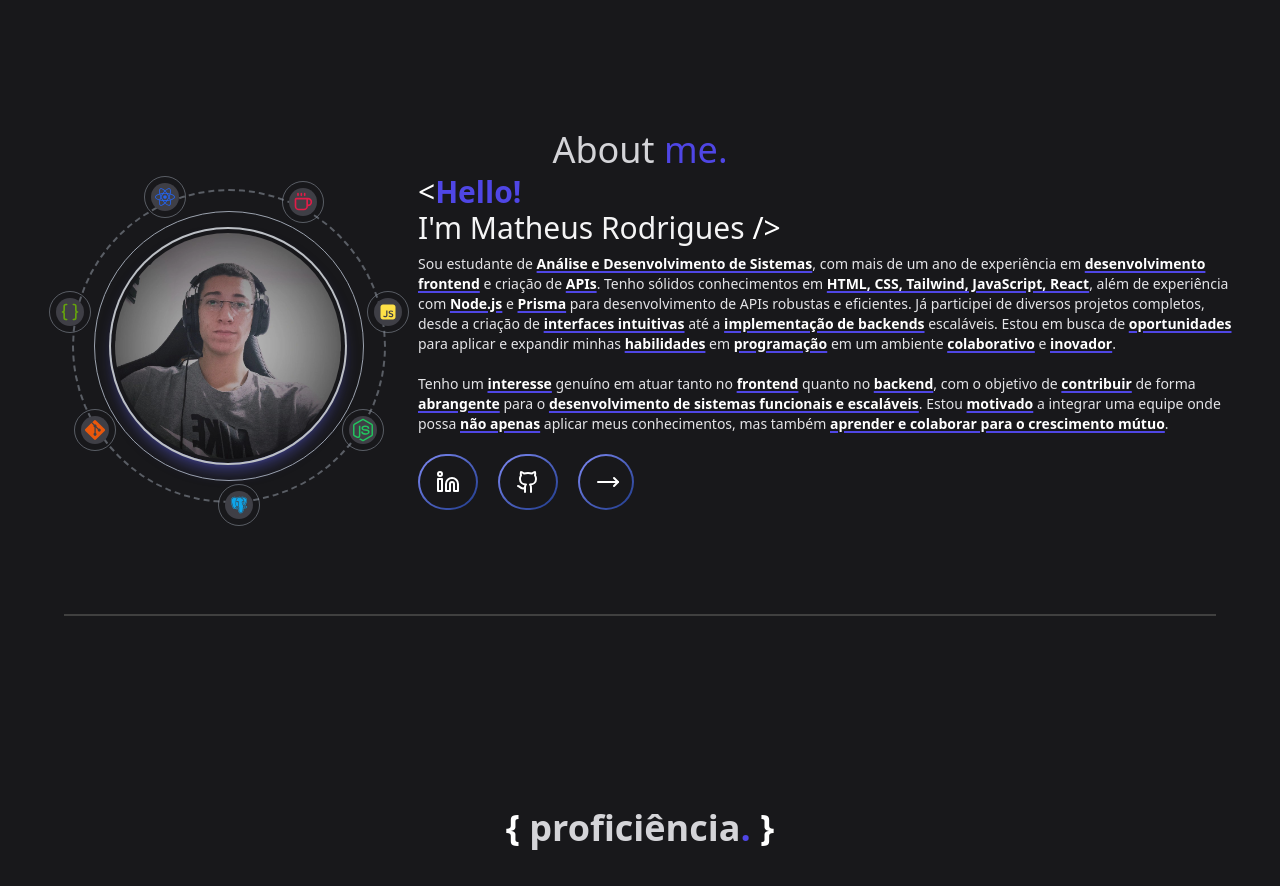
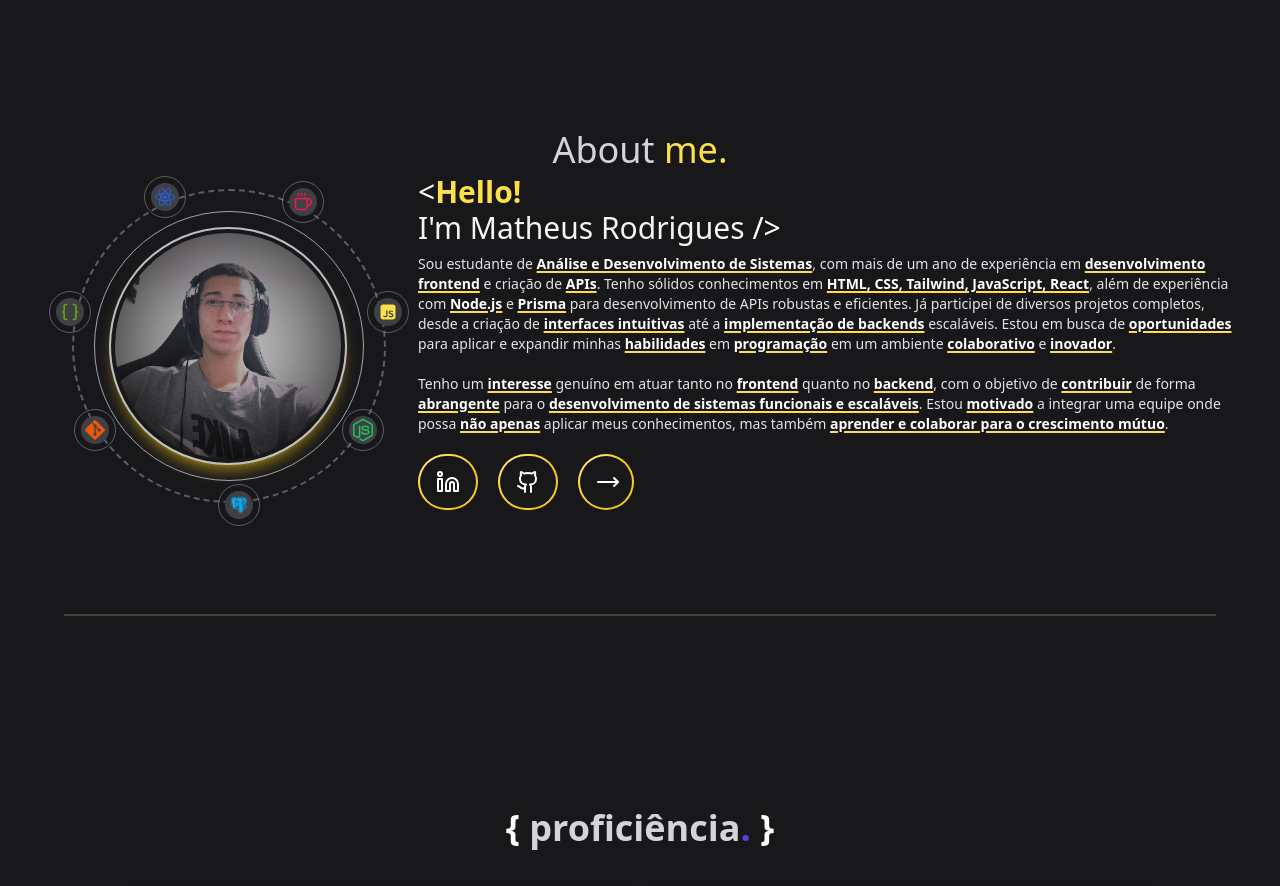
Before and after one commit to MatheusRodriguesdaSilveira/Portfolio-v2.0, a Next.js app: page / in a window 1280 px wide. Shown: the part 980-1866 px from the top of the page. Built offline with nearby package versions, Linux system fonts and the light colour scheme.

Commit message:
style: change color theme to yellow

```diff
--- a/src/app/page.tsx
+++ b/src/app/page.tsx
@@ -100,7 +100,7 @@ export default function Page() {
 
       {isVisible && (
         <ButtonScroll onClick={scrollToTop}>
-          <ArrowUp className="text-indigo-500 size-6 " />
+          <ArrowUp className="text-yellow-300 size-6 " />
         </ButtonScroll>
       )}
 
--- a/src/components/About/About.tsx
+++ b/src/components/About/About.tsx
@@ -3,8 +3,7 @@ import { File, GithubIcon, Linkedin, MoveRight } from "lucide-react";
 import BlurFade from "../ui/blur-fade";
 import { ImageBorder } from "./components/ImageBorder";
 
-interface AboutProps {
-}
+interface AboutProps {}
 
 export const AboutPage = forwardRef<HTMLDivElement, AboutProps>(
   (props, ref) => {
@@ -14,7 +13,7 @@ export const AboutPage = forwardRef<HTMLDivElement, AboutProps>(
           <BlurFade delay={0.25 * 2} inView>
             <div className="text-center mb-10 xl:mb-1 2xl:mb-10 xl:mt-28 2xl:mt-24">
               <h2 className="text-zinc-300 text-3xl xl:text-4xl 2xl:text-5xl">
-                About <span className=" text-indigo-600">me.</span>
+                About <span className=" text-yellow-300">me.</span>
               </h2>
             </div>
           </BlurFade>
@@ -27,7 +26,7 @@ export const AboutPage = forwardRef<HTMLDivElement, AboutProps>(
             <div className="text-center lg:text-left max-sm:m-5">
               <BlurFade delay={0.25 * 3.5} inView>
                 <div className="2xl:text-4xl xl:text-3xl max-sm:text-3xl text-zinc-100 2xl:mb-3 xl:mb-2 max-sm:m-10 text-nowrap">
-                  <div className="text-indigo-600 font-semibold block">
+                  <div className="text-yellow-300 font-semibold block">
                     <span className="text-white font-thin">{"<"}</span>
                     Hello!
                   </div>{" "}
@@ -38,95 +37,95 @@ export const AboutPage = forwardRef<HTMLDivElement, AboutProps>(
               <BlurFade delay={0.25 * 4.5} inView>
                 <p className="text-zinc-200 max-sm:m-10 mb-5 text-base xl:text-sm 2xl:text-base">
                   Sou estudante de{" "}
-                  <span className="font-semibold underline-offset-2 decoration-2 underline max-sm:decoration-1 text-white decoration-indigo-600">
+                  <span className="font-semibold underline-offset-2 decoration-2 underline max-sm:decoration-1 text-white decoration-yellow-300">
                     Análise e Desenvolvimento de Sistemas
                   </span>
                   , com mais de um ano de experiência em{" "}
-                  <span className="font-semibold underline-offset-2 decoration-2 underline max-sm:decoration-1 text-white decoration-indigo-600">
+                  <span className="font-semibold underline-offset-2 decoration-2 underline max-sm:decoration-1 text-white decoration-yellow-300">
                     desenvolvimento frontend
                   </span>{" "}
                   e criação de{" "}
-                  <span className="font-semibold underline-offset-2 decoration-2 underline max-sm:decoration-1 text-white decoration-indigo-600">
+                  <span className="font-semibold underline-offset-2 decoration-2 underline max-sm:decoration-1 text-white decoration-yellow-300">
                     APIs
                   </span>
                   . Tenho sólidos conhecimentos em{" "}
-                  <span className="font-semibold underline-offset-2 decoration-2 underline max-sm:decoration-1 text-white decoration-indigo-600">
+                  <span className="font-semibold underline-offset-2 decoration-2 underline max-sm:decoration-1 text-white decoration-yellow-300">
                     HTML, CSS, Tailwind, JavaScript, React
                   </span>
                   , além de experiência com{" "}
-                  <span className="font-semibold underline-offset-2 decoration-2 underline max-sm:decoration-1 text-white decoration-indigo-600">
+                  <span className="font-semibold underline-offset-2 decoration-2 underline max-sm:decoration-1 text-white decoration-yellow-300">
                     Node.js
                   </span>{" "}
                   e{" "}
-                  <span className="font-semibold underline-offset-2 decoration-2 underline max-sm:decoration-1 text-white decoration-indigo-600">
+                  <span className="font-semibold underline-offset-2 decoration-2 underline max-sm:decoration-1 text-white decoration-yellow-300">
                     Prisma
                   </span>{" "}
                   para desenvolvimento de APIs robustas e eficientes. Já
                   participei de diversos projetos completos, desde a criação de{" "}
-                  <span className="font-semibold underline-offset-2 decoration-2 underline max-sm:decoration-1 text-white decoration-indigo-600">
+                  <span className="font-semibold underline-offset-2 decoration-2 underline max-sm:decoration-1 text-white decoration-yellow-300">
                     interfaces intuitivas
                   </span>{" "}
                   até a {""}
-                  <span className="font-semibold underline-offset-2 decoration-2 underline max-sm:decoration-1 text-white decoration-indigo-600">
+                  <span className="font-semibold underline-offset-2 decoration-2 underline max-sm:decoration-1 text-white decoration-yellow-300">
                     implementação de backends
                   </span>{" "}
                   escaláveis. Estou em busca de{" "}
-                  <span className="font-semibold underline-offset-2 decoration-2 underline max-sm:decoration-1 text-white decoration-indigo-600">
+                  <span className="font-semibold underline-offset-2 decoration-2 underline max-sm:decoration-1 text-white decoration-yellow-300">
                     oportunidades
                   </span>{" "}
                   para aplicar e expandir minhas{" "}
-                  <span className="font-semibold underline-offset-2 decoration-2 underline max-sm:decoration-1 text-white decoration-indigo-600">
+                  <span className="font-semibold underline-offset-2 decoration-2 underline max-sm:decoration-1 text-white decoration-yellow-300">
                     habilidades
                   </span>{" "}
                   em{" "}
-                  <span className="font-semibold underline-offset-2 decoration-2 underline max-sm:decoration-1 text-white decoration-indigo-600">
+                  <span className="font-semibold underline-offset-2 decoration-2 underline max-sm:decoration-1 text-white decoration-yellow-300">
                     programação
                   </span>{" "}
                   em um ambiente{" "}
-                  <span className="font-semibold underline-offset-2 decoration-2 underline max-sm:decoration-1 text-white decoration-indigo-600">
+                  <span className="font-semibold underline-offset-2 decoration-2 underline max-sm:decoration-1 text-white decoration-yellow-300">
                     colaborativo
                   </span>{" "}
                   e{" "}
-                  <span className="font-semibold underline-offset-2 decoration-2 underline max-sm:decoration-1 text-white decoration-indigo-600">
+                  <span className="font-semibold underline-offset-2 decoration-2 underline max-sm:decoration-1 text-white decoration-yellow-300">
                     inovador
                   </span>
                   .
                 </p>
                 <p className="text-zinc-200 max-sm:m-10 mb-5 text-base xl:text-sm 2xl:text-base">
                   Tenho um{" "}
-                  <span className="font-semibold underline-offset-2 decoration-2 underline max-sm:decoration-1 text-white decoration-indigo-600">
+                  <span className="font-semibold underline-offset-2 decoration-2 underline max-sm:decoration-1 text-white decoration-yellow-300">
                     interesse
                   </span>{" "}
                   genuíno em atuar tanto no{" "}
-                  <span className="font-semibold underline-offset-2 decoration-2 underline max-sm:decoration-1 text-white decoration-indigo-600">
+                  <span className="font-semibold underline-offset-2 decoration-2 underline max-sm:decoration-1 text-white decoration-yellow-300">
                     frontend
                   </span>{" "}
                   quanto no{" "}
-                  <span className="font-semibold underline-offset-2 decoration-2 underline max-sm:decoration-1 text-white decoration-indigo-600">
+                  <span className="font-semibold underline-offset-2 decoration-2 underline max-sm:decoration-1 text-white decoration-yellow-300">
                     backend
                   </span>
                   , com o objetivo de{" "}
-                  <span className="font-semibold underline-offset-2 decoration-2 underline max-sm:decoration-1 text-white decoration-indigo-600">
+                  <span className="font-semibold underline-offset-2 decoration-2 underline max-sm:decoration-1 text-white decoration-yellow-300">
                     contribuir
                   </span>{" "}
                   de forma{" "}
-                  <span className="font-semibold underline-offset-2 decoration-2 underline max-sm:decoration-1 text-white decoration-indigo-600">
+                  <span className="font-semibold underline-offset-2 decoration-2 underline max-sm:decoration-1 text-white decoration-yellow-300">
                     abrangente
                   </span>{" "}
                   para o{" "}
-                  <span className="font-semibold underline-offset-2 decoration-2 underline max-sm:decoration-1 text-white decoration-indigo-600">
+                  <span className="font-semibold underline-offset-2 decoration-2 underline max-sm:decoration-1 text-white decoration-yellow-300">
                     desenvolvimento de sistemas funcionais e escaláveis
                   </span>
                   . Estou{" "}
-                  <span className="font-semibold underline-offset-2 decoration-2 underline max-sm:decoration-1 text-white decoration-indigo-600">
+                  <span className="font-semibold underline-offset-2 decoration-2 underline max-sm:decoration-1 text-white decoration-yellow-300">
                     motivado
                   </span>{" "}
                   a integrar uma equipe onde possa{" "}
-                  <span className="font-semibold underline-offset-2 decoration-2 underline max-sm:decoration-1 text-white decoration-indigo-600">
+                  <span className="font-semibold underline-offset-2 decoration-2 underline max-sm:decoration-1 text-white decoration-yellow-300">
                     não apenas
                   </span>{" "}
                   aplicar meus conhecimentos, mas também{" "}
-                  <span className="font-semibold underline-offset-2 decoration-2 underline max-sm:decoration-1 text-white decoration-indigo-600">
+                  <span className="font-semibold underline-offset-2 decoration-2 underline max-sm:decoration-1 text-white decoration-yellow-300">
                     aprender e colaborar para o crescimento mútuo
                   </span>
                   .
@@ -134,8 +133,8 @@ export const AboutPage = forwardRef<HTMLDivElement, AboutProps>(
               </BlurFade>
               <div className="flex items-center gap-3 max-sm:mb-10 max-sm:justify-center max-lg:justify-center">
                 <BlurFade delay={0.25 * 5.5} inView>
-                  <button className="relative inline-flex items-center justify-center p-0.5 mb-2 me-2 overflow-hidden text-sm font-medium rounded-full group bg-gradient-to-br from-indigo-400 to-blue-900 text-white focus:ring-4 focus:outline-none duration-300">
-                    <span className="relative px-4 py-3.5 transition-all ease-in duration-300 bg-zinc-900 rounded-full group-hover:bg-opacity-0">
+                  <button className="relative inline-flex items-center justify-center p-0.5 mb-2 me-2 overflow-hidden text-sm font-medium rounded-full group bg-gradient-to-br from-yellow-200 via-yellow-400 to-yellow-400 text-white focus:ring-4 focus:outline-none duration-300">
+                    <span className="relative px-4 py-3.5 transition-all ease-in duration-300 bg-zinc-900 rounded-full group-hover:bg-opacity-0 group-hover:text-zinc-950">
                       <a
                         href="https://www.linkedin.com/in/matheus-rodrigues-da-silveira/"
                         target="_blank"
@@ -146,8 +145,8 @@ export const AboutPage = forwardRef<HTMLDivElement, AboutProps>(
                   </button>
                 </BlurFade>
                 <BlurFade delay={0.25 * 6.5} inView>
-                  <button className="relative inline-flex items-center justify-center p-0.5 mb-2 me-2 overflow-hidden text-sm font-medium rounded-full group bg-gradient-to-br from-indigo-400 to-blue-900 text-white focus:ring-4 focus:outline-none duration-300">
-                    <span className="relative px-4 py-3.5 transition-all ease-in duration-300 bg-zinc-900 rounded-full group-hover:bg-opacity-0">
+                  <button className="relative inline-flex items-center justify-center p-0.5 mb-2 me-2 overflow-hidden text-sm font-medium rounded-full group bg-gradient-to-br from-yellow-200 via-yellow-400 to-yellow-400 text-white focus:ring-4 focus:outline-none duration-300">
+                    <span className="relative px-4 py-3.5 transition-all ease-in duration-300 bg-zinc-900 rounded-full group-hover:bg-opacity-0 group-hover:text-zinc-950">
                       <a
                         href="https://github.com/MatheusRodriguesdaSilveira"
                         target="_blank"
@@ -158,8 +157,8 @@ export const AboutPage = forwardRef<HTMLDivElement, AboutProps>(
                   </button>
                 </BlurFade>
                 <BlurFade delay={0.25 * 7.5} inView>
-                  <button className="relative inline-flex items-center justify-center p-0.5 mb-2 me-2 overflow-hidden text-sm font-medium rounded-full group bg-gradient-to-br from-indigo-400 to-blue-900 text-white focus:ring-4 focus:outline-none duration-300">
-                    <span className="group/button relative inline-flex px-[26px] py-[26px] h-[54px] w-[54px] md:h-[50px] md:w-[50px] lg:h-10 lg:w-10 items-center justify-center overflow-hidden ease-in bg-zinc-900 rounded-full group-hover:bg-opacity-0 duration-150 font-medium text-white transition-all hover:w-[175px]">
+                  <button className="relative inline-flex items-center justify-center p-0.5 mb-2 me-2 overflow-hidden text-sm font-medium rounded-full group bg-gradient-to-br from-yellow-200 via-yellow-400 to-yellow-400 text-white focus:ring-4 focus:outline-none duration-300">
+                    <span className="group/button relative inline-flex px-[26px] py-[26px] h-[54px] w-[54px] md:h-[50px] md:w-[50px] lg:h-10 lg:w-10 items-center justify-center overflow-hidden ease-in bg-zinc-900 rounded-full group-hover:bg-opacity-0 duration-150 font-medium text-white transition-all hover:w-[175px]  group-hover:text-zinc-950">
                       <span className="justify-center items-center flex">
                         <a
                           href="/CV MatheusSilveiraFullStack.pdf"
--- a/src/components/About/components/ImageBorder.tsx
+++ b/src/components/About/components/ImageBorder.tsx
@@ -56,7 +56,7 @@ export const ImageBorder = () => {
             <Image
               src={Me}
               alt="Me"
-              className="p-1 rounded-full ring-2 ring-gray-300 dark:ring-gray-500 brightness-90 shadow-lg shadow-indigo-500/50 hover:shadow-blue-500/70 duration-300"
+              className="p-1 rounded-full ring-2 ring-gray-300 dark:ring-gray-500 brightness-90 shadow-lg shadow-yellow-400/60 hover:shadow-yellow-500/90 duration-300"
             />
           </div>
         </button>
```
